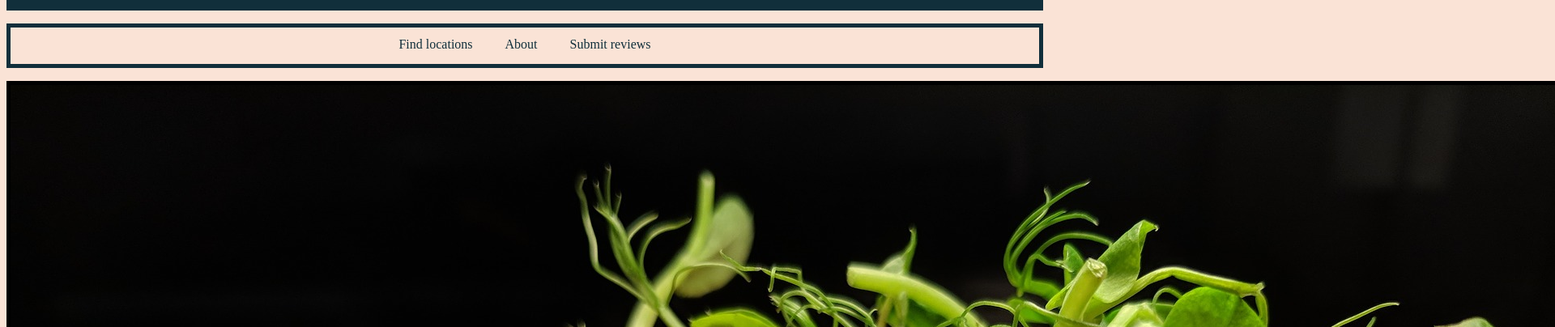
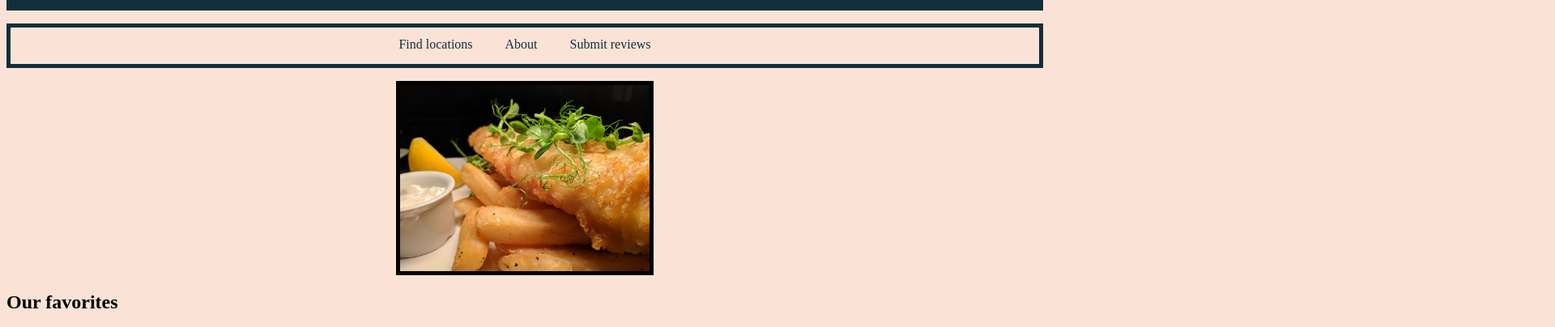
Before and after one commit to PritchardJ/PritchardJ.github.io, a plain HTML site: page index.html in a window 1280 px wide. Shown: the part 202-606 px from the top of the page at 81% size, 1920 px wide, since content can reach past the window. Drawn offline with Linux system fonts and the light colour scheme.

Commit message:
Fixed image

```diff
--- a/index.css
+++ b/index.css
@@ -83,7 +83,7 @@ html {
 
     img {
         display: block;
-        width: fit-content;
+        width: 24%;
         vertical-align: middle;
         margin: auto;
         float: center;
```
